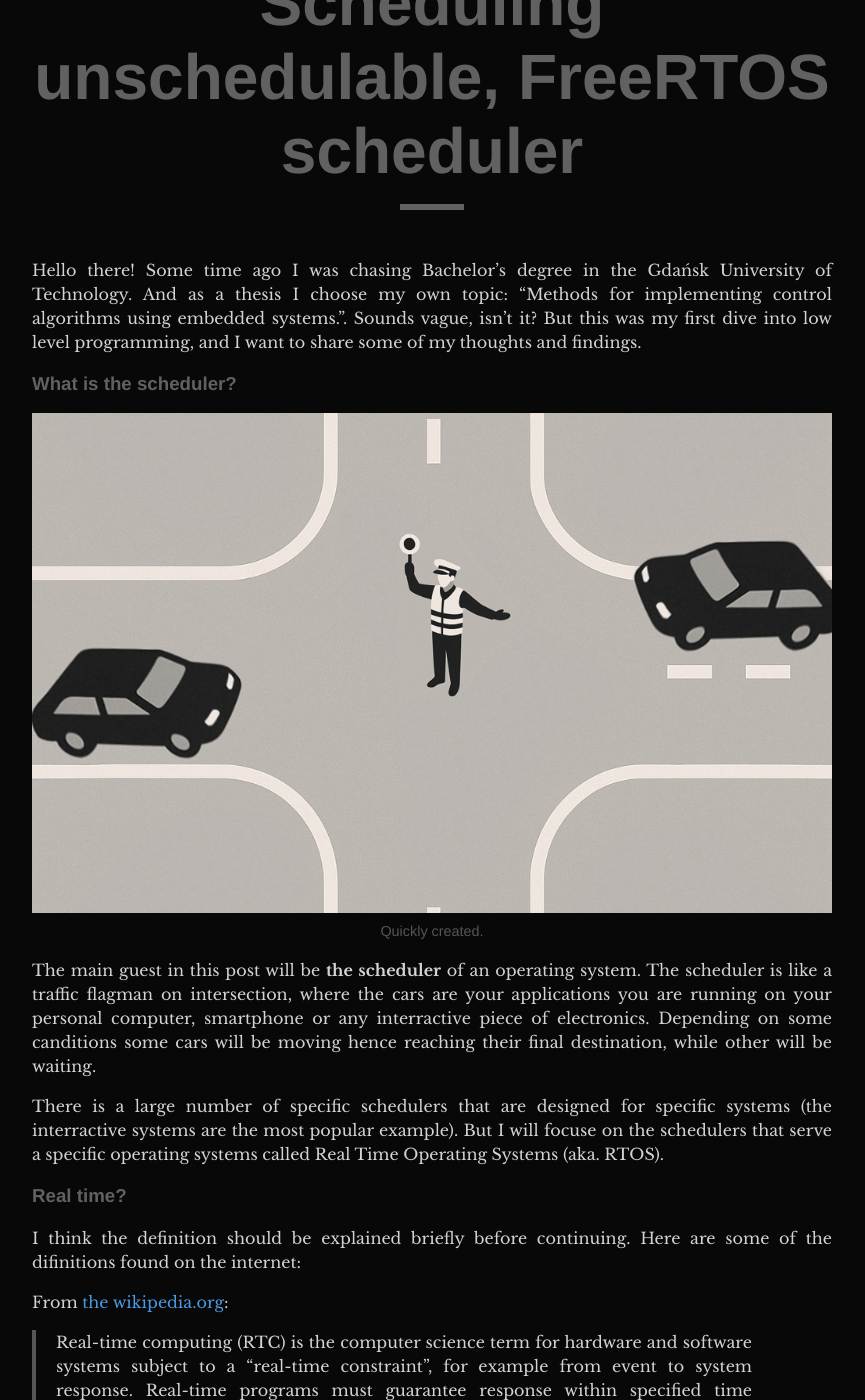
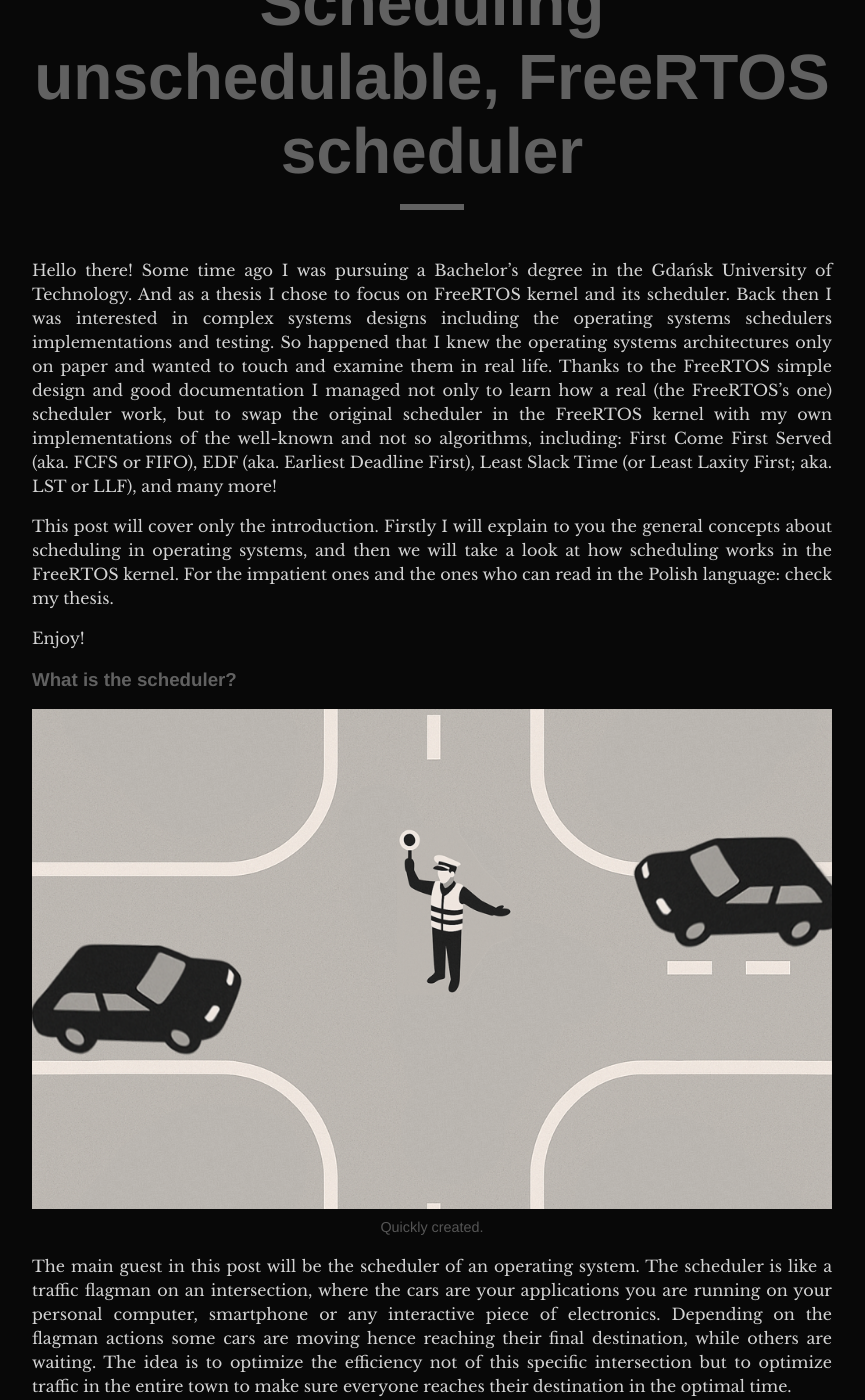
Before and after one commit to DaniilKl/vafelka-blog, a Jekyll site: the page built from _posts/2025-07-24-scheduling-introduction.md, in a window 1280 px wide and 1400 px high, scrolled down 207 px. Shown: the whole window, without its empty margins (208-1073 px from the left). Built offline with Jekyll 4.4.1, drawn with Linux system fonts in a browser that asks for light colours; some of the changed text lies outside the part shown.

Commit message:
WIP: _posts: scheduling-intro: fix style and typos
Signed-off-by: Daniil Klimuk <daniil.klimuk@3mdeb.com>

````diff
--- a/_posts/2025-07-24-scheduling-introduction.md
+++ b/_posts/2025-07-24-scheduling-introduction.md
@@ -6,34 +6,57 @@ tags: programming engineering operating_systems
 excerpt_separator: <!--more-->
 ---
 
-Hello there! Some time ago I was chasing Bachelor's degree in the Gdańsk
-University of Technology. And as a thesis I choose my own topic: "Methods for
-implementing control algorithms using embedded systems.". Sounds vague, isn't
-it? But this was my first dive into low level programming, and I want to share
-some of my thoughts and findings.
+Hello there! Some time ago I was pursuing a Bachelor’s degree in the Gdańsk
+University of Technology. And as a thesis I chose to focus on FreeRTOS kernel
+and its scheduler. Back then I was interested in complex systems designs
+including the operating systems schedulers implementations and testing. So
+happened that I knew the operating systems architectures only on paper and
+wanted to touch and examine them in real life. Thanks to the FreeRTOS simple
+design and good documentation I managed not only to learn how a real (the
+FreeRTOS’s one) scheduler work, but to swap the original scheduler in the
+FreeRTOS kernel with my own implementations of the well-known and not so
+algorithms, including: First Come First Served (aka. FCFS or FIFO), EDF (aka.
+Earliest Deadline First), Least Slack Time (or Least Laxity First; aka. LST or
+LLF), and many more!
 
 <!--more-->
+
+This post will cover only the introduction. Firstly I will explain to you the
+general concepts about scheduling in operating systems, and then we will take a
+look at how scheduling works in the FreeRTOS kernel. For the impatient ones and
+the ones who can read in the Polish language: check my thesis.
+
+Enjoy!
+
+[thesis]: https://github.com/DaniilKl/GraduateWork/blob/1c908a91df36edd75accd2fb028bbf3e2fbbb533/Docs/Thesis/PDFs/GraduateWork.pdf
 
 ### What is the scheduler?
 
 ![flagman]({{ site.baseurl }}/assets/images/2025-07-24-scheduling-introduction/flagman.png)
 _Quickly created._
 
-The main guest in this post will be **the scheduler** of an operating system.
-The scheduler is like a traffic flagman on intersection, where the cars are your
+The main guest in this post will be the scheduler of an operating system. The
+scheduler is like a traffic flagman on an intersection, where the cars are your
 applications you are running on your personal computer, smartphone or any
-interractive piece of electronics. Depending on some canditions some cars will
-be moving hence reaching their final destination, while other will be waiting.
+interactive piece of electronics. Depending on the flagman actions some cars are
+moving hence reaching their final destination, while others are waiting. The
+idea is to optimize the efficiency not of this specific intersection but to
+optimize traffic in the entire town to make sure everyone reaches their
+destination in the optimal time.
+
+The scheduler in operating systems serves a similar role - it manages the
+execution of applications or, in the smaller systems, tasks. So the result will
+be acquired in the most optimal time.
 
 There is a large number of specific schedulers that are designed for specific
-systems (the interractive systems are the most popular example). But I will
-focuse on the schedulers that serve a specific operating systems called Real
-Time Operating Systems (aka. RTOS).
+systems (the interactive systems are the most popular example). But I will focus
+on the schedulers that serve a specific operating system called Real Time
+Operating Systems (aka. RTOS).
 
 ### Real time?
 
 I think the definition should be explained briefly before continuing. Here are
-some of the difinitions found on the internet:
+some of the definitions found on the internet:
 
 From [the wikipedia.org][rtos-wiki]:
 
@@ -60,8 +83,8 @@ From [TCRTS (aka. Technical Community on Real-Time Systems)][tcrts-real-time]:
 > produced.
 
 These are just a few definitions that can be found on the internet, but I think
-they explain the main point precise enough: the focuse in real time applications
-is on time, and more precisely on the **time determinism**. What does the "time
+they explain the main point precisely enough: the focus in real time applications
+is on time, and more precisely on the **time determinism**. What does "time
 determinism" mean? Well, shortly it means that every event arrival in time can
 be computed and/or controlled, hence determined.
 
@@ -69,8 +92,8 @@ Therefore, by projecting the definition of real time systems on the operating
 systems we get the real time operating systems also known as RTOSes. That is,
 these are the operating systems where, among other important features, the time
 determinism is **the most important**. This breaks the common misconception
-about RTOSes: RTOSes do not focuse on **how fast** you will get the result, they
-focuse on **when** you get the result.
+about RTOSes: RTOSes do not focus on **how fast** you will get the result, they
+focus on **when** you get the result.
 
 [rtos-wiki]: https://en.wikipedia.org/wiki/Real-time_computing
 [iso-24765-2017]: https://ieeexplore.ieee.org/document/8016712
@@ -79,19 +102,20 @@ focuse on **when** you get the result.
 ### Why RTOS'es?
 
 There is a great variety of operating systems out there. Why RTOSes then? The
-operating system is a complex topic. Most of the time it has a large codedbase,
-several layers of abstractions, large amount of APIs, etc.. And all of this
+operating system is a complex topic. Most of the time it has a large codebase,
+several layers of abstractions, a large amount of APIs, etc.. And all of this
 varies by the hardware architecture every operating system is built to run on
 and specific software implementation.
 
-Hence I wanted to skip all these huge general purpose operating systems and
-all the edge case implementations. And the RTOSes are very popular and mostly
-build according to microkernel architecture principles. That means they are
-small, simple and most of the time have only the core components implemented,
-including the scheduler. Moreover, most of the time, the scheduler is the main
-focuse in RTOS'es.
+Hence, I wanted to skip all these huge general purpose operating systems and
+all the edge case implementations: to omit huge and undocumented stacks and
+make my experiments easier. And the RTOSes are very popular and mostly built
+according to microkernel architecture principles. That means they are small,
+simple and most of the time have only the core components implemented, including
+the scheduler. Moreover, most of the time, the scheduler is the main focus in
+RTOS'es.
 
-So, the RTOS'es are just a shortcut to experiments with the scheduler.
+So, the RTOSes are just a shortcut to experiments with the scheduler.
 
 ## Where the scheduler lives?
 
@@ -99,15 +123,15 @@ So, the RTOS'es are just a shortcut to experiments with the scheduler.
 _An architecture diagram. P.S. I do not know how the ARM Exception Levels got
 here._
 
-The above image is yet another TODO of the software architecture diagrams. But
-with one difference: I put some arrows that outline how CPU resources are being
-assigned in this software hierarhy:
+The above image is yet another classical software architecture diagram. But with
+one difference: I put some arrows that outline how CPU resources are being
+assigned in this software hierarchy:
 
 1. The hypervisors are responsible for separating virtual machines environments,
   including its execution context. Hence, hypervisors typically have a separate
-  chunk of code that contains either a static assignemnt of the CPU resources or
+  chunk of code that contains either a static assignment of the CPU resources or
   a scheduler.
-2. Hypervisors often are used to run several operating systems in a separated
+2. Hypervisors often are used to run several operating systems in separate
   environments.
 3. Sometimes hypervisors are used to launch bare-metal applications as well.
 4. When an operating system is being launched on top of a hypervisor we have
@@ -115,9 +139,9 @@ assigned in this software hierarhy:
   operating systems.
 
 There are other architectures with more complex CPU resources sharing (e.g. the
-nested virtualization), but I did not want to overcomplicate the intrudoction.
+nested virtualization), but I did not want to over complicate the introduction.
 Going further - I want to drop the hypervisor from this post as well, as I have
-not touched the nested scheduling yet. In fact, the RTOS'es archiotectures allow
+not touched the nested scheduling yet. In fact, the RTOS’es architectures allow
 to drop all drivers and services as well, and study the scheduling in a
 laboratory environment, so the architecture becomes much simpler:
 
@@ -195,7 +219,7 @@ several tasks semultenuously on one core you need:
     }
     ```
 
-4. Start the sceduler:
+4. Start the scheduler:
 
     ```c
     void Task1(void *pvParameters);
@@ -239,9 +263,9 @@ For more technical information reffer to the:
 ### Launching a minimal build on QEMU
 
 > Note: This chapter contains some scary traces. If you do not understand smth.
-> \- please reffer to QEMU documentation and man pages and search for `-d exec`.
+> \- please refer to QEMU documentation and man pages and search for `-d exec`.
 > For me the fact that this debug option gives you the information about
-> executed C functions is enogh.
+> executed C functions on the emulated architecture is enough.
 
 You can launch a minimal demo from my graduate work repository by following the
 following steps:
@@ -263,7 +287,7 @@ following steps:
     timeout 5s qemu-system-arm -kernel ./FreeRTOS_QEMU.elf -s -machine lm3s6965evb -nographic -d exec -D qemu.log < /dev/null &
     ```
 
-    > Note: I used `QEMU emulator version 10.1.3 (qemu-10.1.3-1.fc43). The
+    > Note: I used `QEMU emulator version 10.1.3 (qemu-10.1.3-1.fc43)`. The
     > `timeout 5s` is needed because otherwise the QEMU call will flood the
     > `qemu.log` file with traces.
 
@@ -363,24 +387,25 @@ Trace 0: PendSV_Handler
 Trace 0: Task2 <- Task2 is being executed
 ```
 
-I will do some enquiry on what is going on during such a switch later.
+I will do some enquiry on what is going on during such a switch later in this
+post.
 
 ## Scheduler's anatomy
 
-For the sake of the next chapter to be undertood in the easiest possible way I
+For the sake of the next chapter to be understood in the easiest possible way I
 need to get back to the theory for a moment.
 
 ![scheduler-anathomy]({{site.baseurl}}/assets/images/2025-07-24-scheduling-introduction/context-switching.png)
-_Created while waiting for update to Fedora 43, I will reference this diagra as
+_Created while waiting for update to Fedora 43, I will reference this diagram as
 "diagram 1"_
 
-The image above presents **my understanding** of a OS code responsible for task
-switching. That is, not all code that is being executed during context switch
+The image above presents **my understanding** of an OS code responsible for task
+switching. That is, not all code that is being executed during a context switch
 should be called "scheduler". There are other pieces of code being executed that
 are responsible for other critical features in the OS: **the code that triggers
-the switch** (the green blocks on the diagram above), and the **dispatcher** (the
-yellow blocks on the diagram above). But lets find these pieces of code in
-FreeRTOS kernel.
+the switch** (the green blocks on the diagram above), and the **dispatcher**
+(the yellow blocks on the diagram above). But let's find these pieces of code in
+the FreeRTOS kernel.
 
 ## FreeRTOS scheduler
 
@@ -397,9 +422,9 @@ While preparing the part about FreeRTOS scheduler I got a problem: somehow,
 after I have switched to Fedora 43 I got problems with the image I built before
 the update. And here where the good-old debugging skills help solve the problem.
 
-In MCU world there is not a lot of logs like in Linux systems. Sometimes the
-board just seems dead, because the issue occurred at the very beginning of
-software execution. But in my case I had QEMU! Here what I got from QEMU with
+In the MCU world there are not a lot of logs like in Linux systems. Sometimes
+the board just seems dead, because the issue occurred at the very beginning of
+software execution. But in my case I had QEMU! Here is what I got from QEMU with
 `-d exec`.
 
 {% highlight text %}
@@ -428,10 +453,11 @@ IN: xPortStartScheduler
 0x0000182c:  e7fe       b        #0x182c
 {% endhighlight %}
 
-So a branch to itself, huh? It was a high time for a big guns - GDB with [GDB
-dashboard](https://github.com/cyrus-and/gdb-dashboard). After a few minutes of
-debugging I landed in the `xPortStartScheduler` on the following line from the
-FreeRTOS file `task.c`:
+So a branch to itself, huh? It seems the execution was stuck on some check
+inside the FreeRTOS kernel. Hence, it was a high time for big guns - GDB with
+[GDB dashboard](https://github.com/cyrus-and/gdb-dashboard). After a few minutes
+of debugging I landed in the `xPortStartScheduler` on the following line from
+the FreeRTOS file `task.c`:
 
 {% highlight text %}
 ─── Source ─────────────────────────────────────────────────────────────────────────────────────────────
@@ -447,11 +473,11 @@ FreeRTOS file `task.c`:
  413           * register. */
 {% endhighlight %}
 
-After a few seconds I came to a conclusion that `configPRIO_BITS` has incorrect
-value assigned. As one can see the `cmp` on address `0x00001814` compres two
-values: the value of the `r3` which is the result of `portMAX_PRIGROUP_BITS -
-ulMaxPRIGROUPValue` and the `8` constant value which is the value assigned to
-`configPRIO_BITS`:
+After a few scratches on my head I came to a conclusion that `configPRIO_BITS`
+has an incorrect value assigned. As one can see the `cmp` on address
+`0x00001814` compares two values: the value of the `r3` which is the result of
+`portMAX_PRIGROUP_BITS - ulMaxPRIGROUPValue` and the `8` constant value which is
+the value assigned to `configPRIO_BITS`:
 
 {% highlight text %}
 ─── Assembly ───────────────────────────────────────────────────────────────────────────────────────────
@@ -488,7 +514,7 @@ ulMaxPRIGROUPValue` and the `8` constant value which is the value assigned to
 {% endhighlight %}
 
 And in case the values do match the execution jumps to address `0x0000182e` and
-the scheduler is being initialized, otherwise it continues execution to
+the scheduler is being initialized and started, otherwise it continues execution to
 `0x00001818` that is a part of the port-specific function `vPortRaiseBASEPRI`
 written in inline assembly that actually resulted in the "branch to itself"
 instruction `b #0x182c`.
@@ -498,26 +524,24 @@ how much time I would have spent without GDB.
 
 ![gdb-good-boy]({{ site.baseurl }}/assets/images/2025-07-24-scheduling-introduction/gdb-good-boy.png)
 
-This was the time when I have had been guessing why it worked before.
-
 {% endmarkdown %}
 
 </details>
 
 <br>
 
-Back then, when I have been starting my thesis, I did not know about QEMU yet,
-so I had to compile the FreeRTOS on some real hardware (I had a STM Nucleo-64
-with STM32F401RE MCU in my disposition back then) and go through an entire
-FreeRTOS code up to running tasks to catch how the scheduler-related code and
-variables are being initialized and then used during runtime. It was pretty
-harsh warm up considering my close to zero knowledge about such systems. But now
-I have the stack of knowledge and needed infrastructure from the completed
-thesis and we can start from a lower entry level.
+Back then, when Istarted my thesis, I did not know about QEMU, so I had to
+compile the FreeRTOS on some real hardware (I had a STM Nucleo-64 with
+STM32F401RE MCU in my disposition back then) and go through an entire FreeRTOS
+code up to running tasks to catch how the scheduler-related code and variables
+are being initialized and then used during runtime. It was a pretty harsh warm
+up considering my close to zero knowledge about such systems. But now I have the
+stack of knowledge and needed infrastructure from the completed thesis and we
+can start from a lower entry level.
 
 I will explain the reason I used QEMU instead of real hardware in my thesis
-later, when I will approach the scheduler alghoritms analysis, so the problem
-will be more clear. For the impation one: read the part "5.1 Używana platforma"
+later, when I will approach the scheduler algorithms analysis, so the problem
+will be more clear. For the impatient one: read the part "5.1 Używana platforma"
 of [my thesis][thesis-pdf] for the reason of using QEMU, and the part "5.2.1
 Problemy i założenia" of [my thesis][thesis-pdf] for the consequences of using
 QEMU.
````
Also changed, not shown: other parts of _posts/2025-07-24-scheduling-introduction.md (+4 -4 lines).
